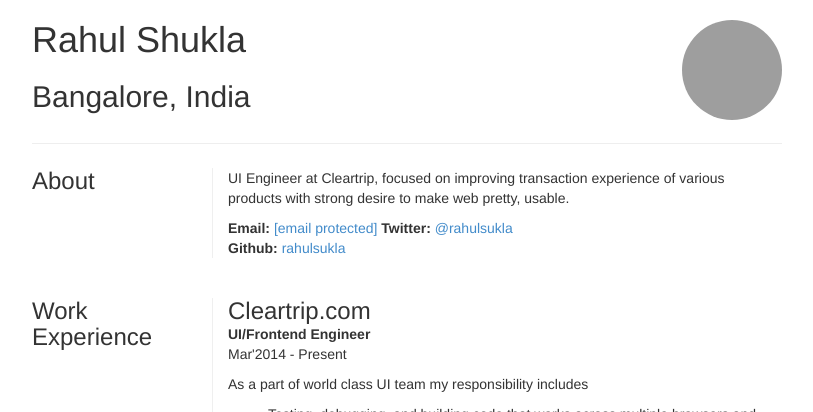
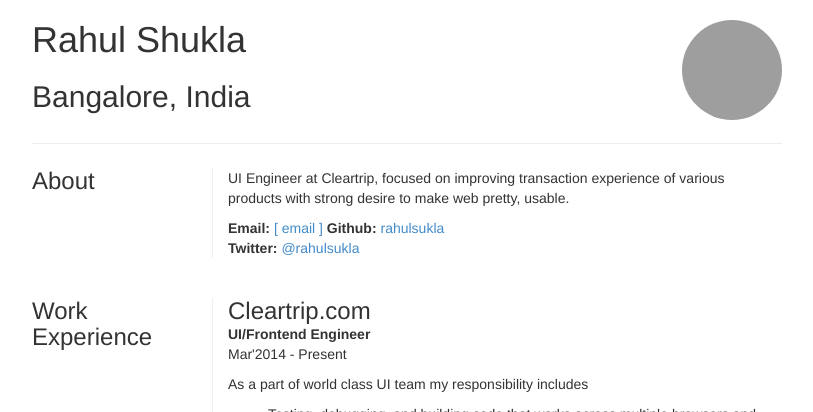
Before and after one commit to rahulsukla/openshift-jekyll-starter, a Jekyll site: the page resume.html, which Jekyll copies as it is, in a window 1280 px wide, cut to the strip 0-412 px from the top of the page. Shown: the whole strip, without its empty margins (233-1046 px from the left). Built offline with Jekyll 4.4.1, drawn with Linux system fonts in a browser that asks for light colours; nearby versions of some CDN libraries; Markdown is read by kramdown in place of the engine named in the settings; grey boxes are pictures that could not be loaded.

Commit message:
Updated the email link in resume

```diff
--- a/resume.html
+++ b/resume.html
@@ -43,9 +43,9 @@
                         </header>
                         <div class="col-md-9">
                             <p>UI Engineer at Cleartrip, focused on improving transaction experience of various products with strong desire to make web pretty, usable.</p>
-                            <strong>Email:</strong> <a class="__cf_email__" href="http://www.cloudflare.com/email-protection" data-cfemail="e195898e8c8092808d96988f8580978892a1868c80888dcf828e8c">[email&nbsp;protected]</a>
+                            <strong>Email:</strong> <a class="__cf_email__" href="mailto:rahulshukla@about.me?Subject=Hello">[ email ]</a>
+                            <strong>Github:</strong> <a href="https://github.com/rahulsukla">rahulsukla</a><br />
                             <strong>Twitter:</strong> <a href="https://twitter.com/rahulsukla">@rahulsukla</a><br />
-                            <strong>Github:</strong> <a href="https://github.com/rahulsukla">rahulsukla</a><br />
                         </div>
                     </section>
                     <section class="row">
```
